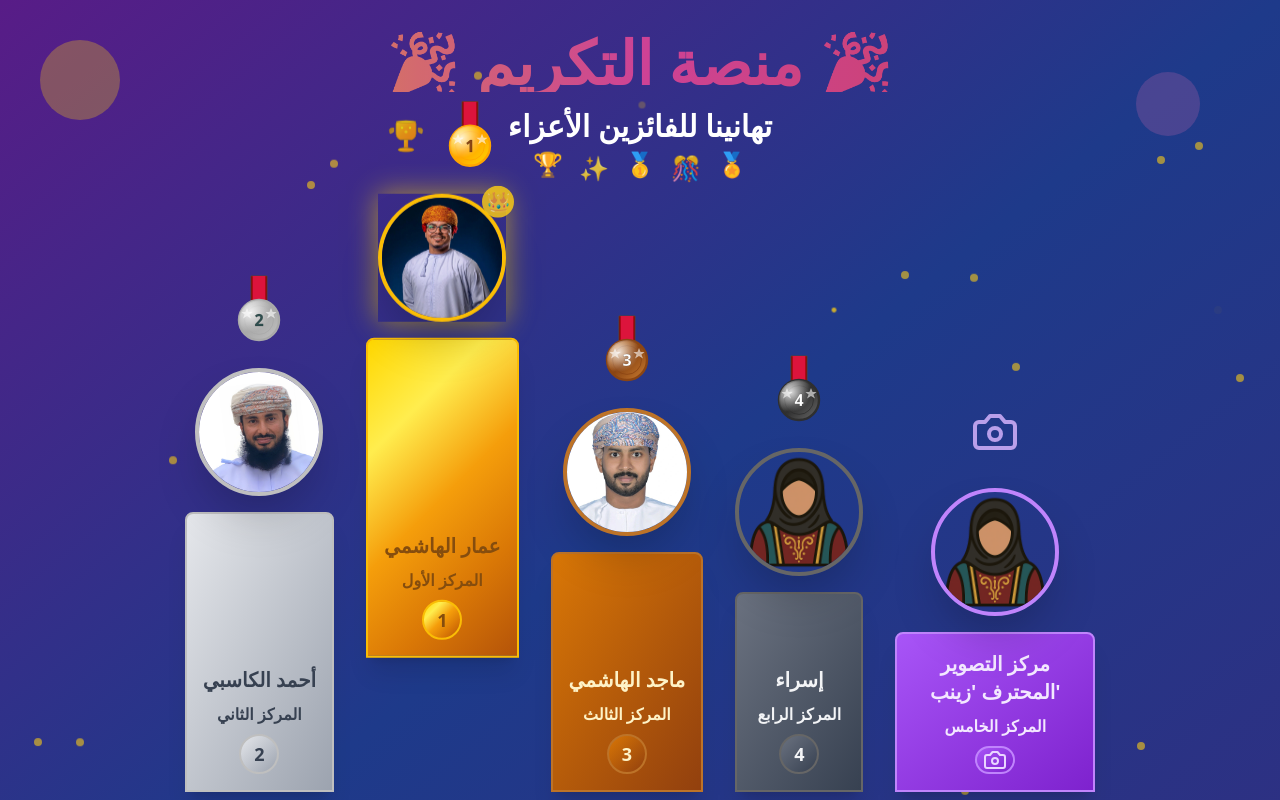
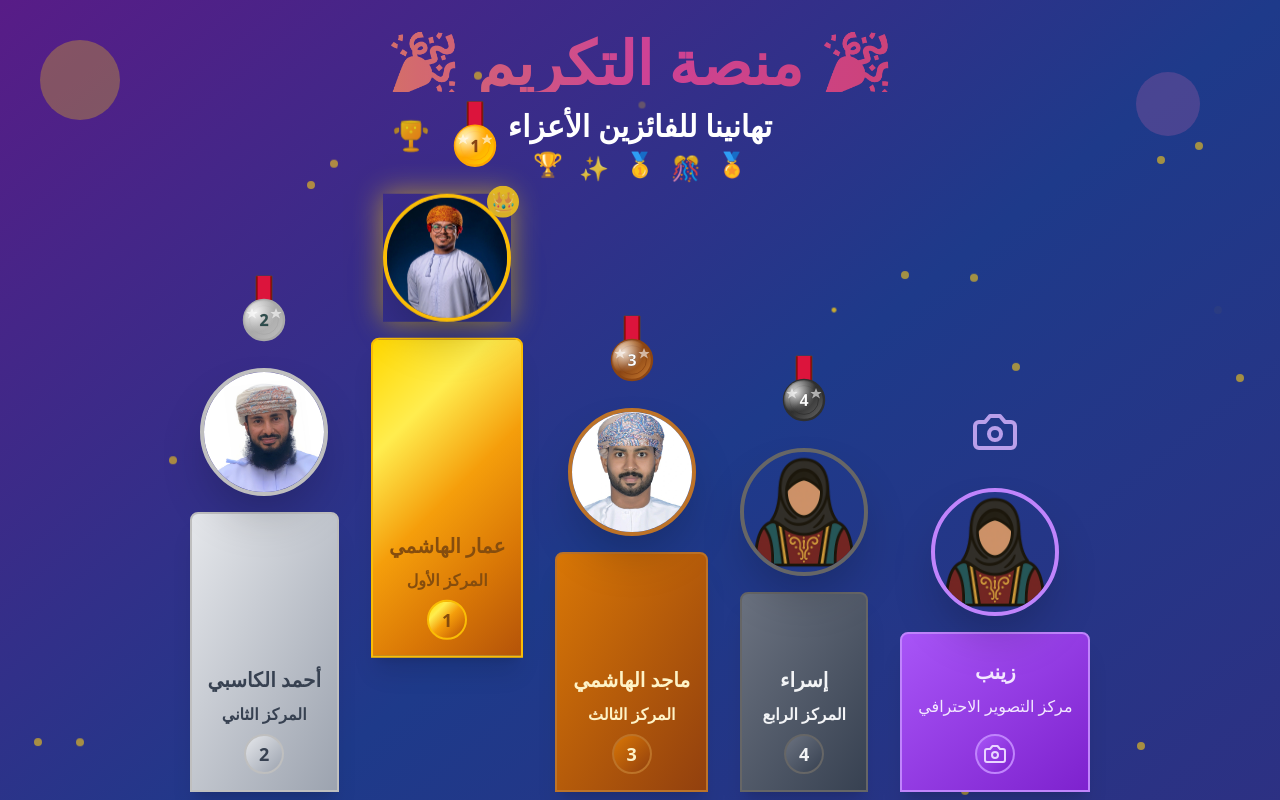
Before and after one commit to ICV-OM/takreem-al-fawzeen-platform, a React (Vite) app: page / in a window 1280 px wide. Shown: the top 800 px of the page. Built offline with nearby package versions, Linux system fonts and the light colour scheme.

Commit message:
Add fifth place details
Update the fifth place podium step to display the name "زينب", the subtitle "مركز التصوير الاحترافي", and a camera icon.

```diff
--- a/src/components/PodiumStep.tsx
+++ b/src/components/PodiumStep.tsx
@@ -9,9 +9,10 @@ interface PodiumStepProps {
   name: string;
   imageSrc: string;
   height: string;
+  subtitle?: string;
 }
 
-const PodiumStep: React.FC<PodiumStepProps> = ({ position, name, imageSrc, height }) => {
+const PodiumStep: React.FC<PodiumStepProps> = ({ position, name, imageSrc, height, subtitle }) => {
   const getPositionText = () => {
     switch (position) {
       case 1: return "المركز الأول";
@@ -109,10 +110,19 @@ const PodiumStep: React.FC<PodiumStepProps> = ({ position, name, imageSrc, heigh
           {name}
         </h3>
 
-        {/* Position */}
-        <p className={`${colors.text} font-semibold text-sm md:text-base text-center`}>
-          {getPositionText()}
-        </p>
+        {/* Subtitle for position 5 */}
+        {position === 5 && subtitle && (
+          <p className={`${colors.text} font-medium text-sm md:text-base text-center mb-2`}>
+            {subtitle}
+          </p>
+        )}
+
+        {/* Position - only show for positions other than 5 */}
+        {position !== 5 && (
+          <p className={`${colors.text} font-semibold text-sm md:text-base text-center`}>
+            {getPositionText()}
+          </p>
+        )}
 
         {/* Position Number or Camera Icon */}
         <div className={`mt-2 w-10 h-10 rounded-full ${colors.bg} ${colors.border} border-2 flex items-center justify-center`}>
--- a/src/pages/Index.tsx
+++ b/src/pages/Index.tsx
@@ -1,4 +1,3 @@
-
 import React from 'react';
 import PodiumStep from '../components/PodiumStep';
 
@@ -30,7 +29,8 @@ const Index = () => {
     },
     {
       position: 5,
-      name: "مركز التصوير المحترف 'زينب'",
+      name: "زينب",
+      subtitle: "مركز التصوير الاحترافي",
       imageSrc: "/lovable-uploads/0d78814b-6fd4-420a-bb37-f463b1ed8e87.png",
       height: "160px"
     }
@@ -85,6 +85,7 @@ const Index = () => {
               key={winner.position}
               position={winner.position}
               name={winner.name}
+              subtitle={winner.subtitle}
               imageSrc={winner.imageSrc}
               height={winner.height}
             />
```
